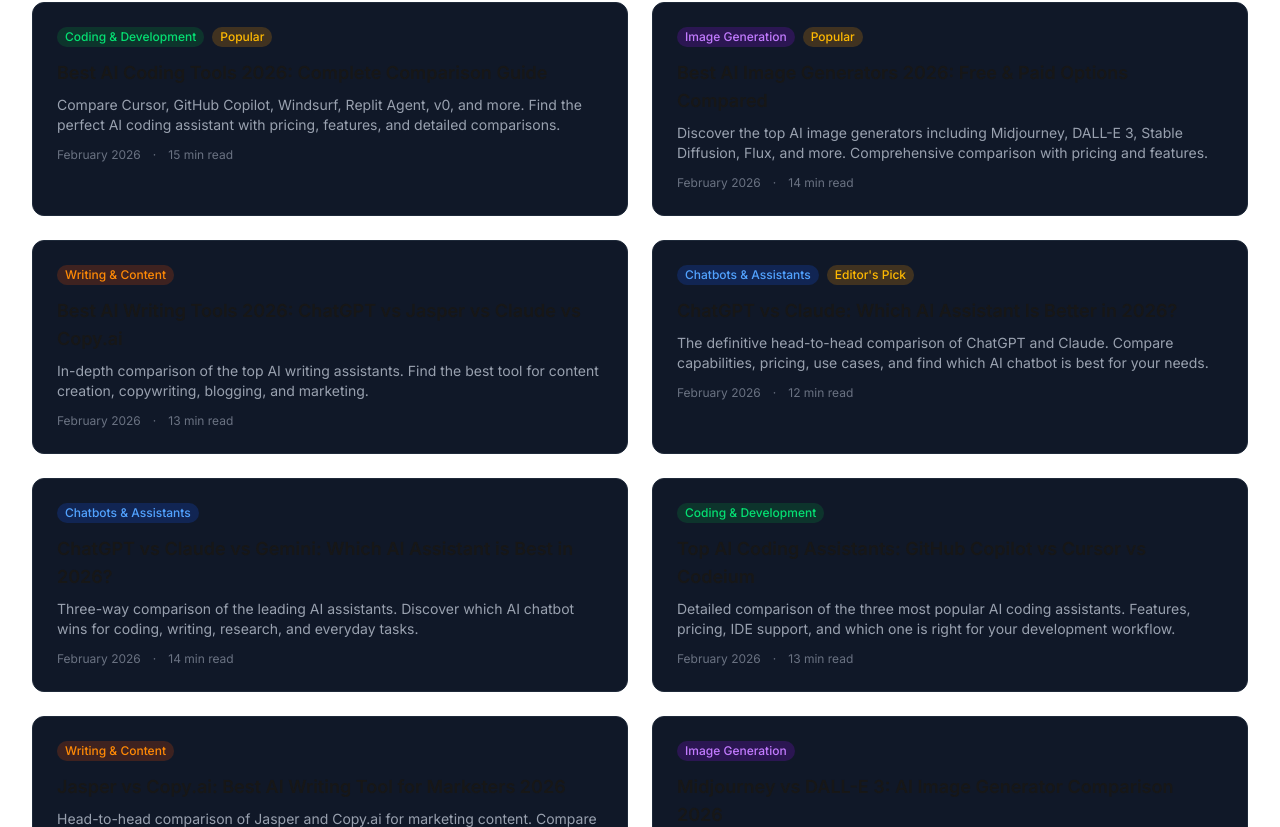
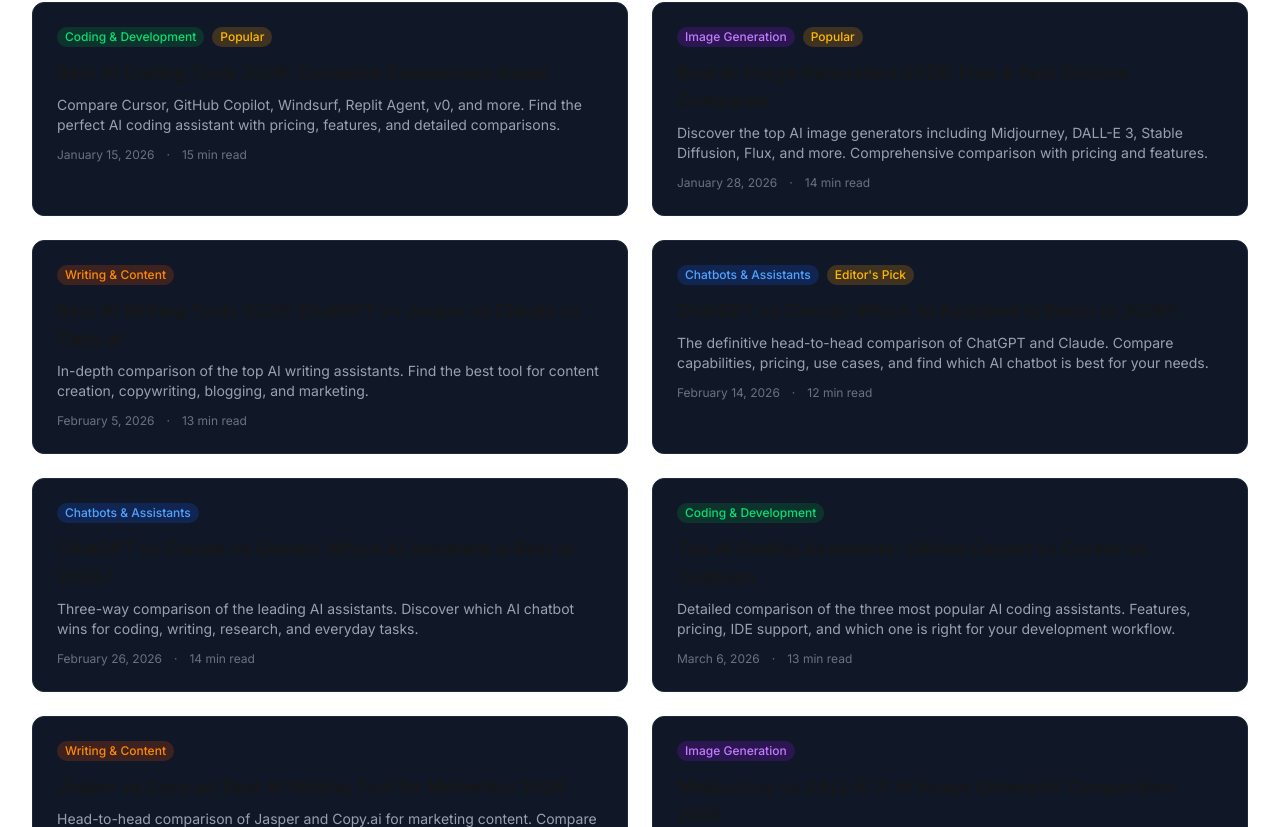
Before and after one commit to shibley/aisotools, a Next.js app: page /blog in a window 1280 px wide. Shown: the part 733-1560 px from the top of the page. Built offline with nearby package versions, Linux system fonts and the light colour scheme.

Commit message:
Space out blog dates (Jan-Mar 2026) instead of all February, update individual post dates

```diff
--- a/src/app/blog/best-ai-coding-tools-2026/page.tsx
+++ b/src/app/blog/best-ai-coding-tools-2026/page.tsx
@@ -368,7 +368,7 @@
         </p>
         <div className="flex flex-wrap gap-2 mt-6">
           <span className="bg-blue-600/20 text-blue-400 px-3 py-1 rounded-full text-sm">
-            Updated February 2026
+            Updated January 2026
           </span>
           <span className="bg-gray-800 text-gray-400 px-3 py-1 rounded-full text-sm">
             12 Tools Reviewed
--- a/src/app/blog/best-ai-image-generators-2026/page.tsx
+++ b/src/app/blog/best-ai-image-generators-2026/page.tsx
@@ -368,7 +368,7 @@
         </p>
         <div className="flex flex-wrap gap-2 mt-6">
           <span className="bg-blue-600/20 text-blue-400 px-3 py-1 rounded-full text-sm">
-            Updated February 2026
+            Updated January 2026
           </span>
           <span className="bg-gray-800 text-gray-400 px-3 py-1 rounded-full text-sm">
             12 Tools Reviewed
--- a/src/app/blog/github-copilot-vs-cursor-vs-codeium/page.tsx
+++ b/src/app/blog/github-copilot-vs-cursor-vs-codeium/page.tsx
@@ -225,7 +225,7 @@
         </p>
         <div className="flex flex-wrap gap-2 mt-6">
           <span className="bg-blue-600/20 text-blue-400 px-3 py-1 rounded-full text-sm">
-            Updated February 2026
+            Updated March 2026
           </span>
           <span className="bg-gray-800 text-gray-400 px-3 py-1 rounded-full text-sm">
             14 min read
--- a/src/app/blog/jasper-vs-copy-ai/page.tsx
+++ b/src/app/blog/jasper-vs-copy-ai/page.tsx
@@ -210,7 +210,7 @@
         </p>
         <div className="flex flex-wrap gap-2 mt-6">
           <span className="bg-blue-600/20 text-blue-400 px-3 py-1 rounded-full text-sm">
-            Updated February 2026
+            Updated March 2026
           </span>
           <span className="bg-gray-800 text-gray-400 px-3 py-1 rounded-full text-sm">
             Marketing Tools Comparison
--- a/src/app/blog/midjourney-vs-dall-e/page.tsx
+++ b/src/app/blog/midjourney-vs-dall-e/page.tsx
@@ -188,7 +188,7 @@
         </p>
         <div className="flex flex-wrap gap-2 mt-6">
           <span className="bg-blue-600/20 text-blue-400 px-3 py-1 rounded-full text-sm">
-            Updated February 2026
+            Updated March 2026
           </span>
           <span className="bg-gray-800 text-gray-400 px-3 py-1 rounded-full text-sm">
             Visual Arts Comparison
--- a/src/app/blog/midjourney-vs-dalle-vs-stable-diffusion/page.tsx
+++ b/src/app/blog/midjourney-vs-dalle-vs-stable-diffusion/page.tsx
@@ -224,7 +224,7 @@
         </p>
         <div className="flex flex-wrap gap-2 mt-6">
           <span className="bg-blue-600/20 text-blue-400 px-3 py-1 rounded-full text-sm">
-            Updated February 2026
+            Updated March 2026
           </span>
           <span className="bg-gray-800 text-gray-400 px-3 py-1 rounded-full text-sm">
             12 min read
--- a/src/app/blog/page.tsx
+++ b/src/app/blog/page.tsx
@@ -44,7 +44,7 @@
       "Compare Cursor, GitHub Copilot, Windsurf, Replit Agent, v0, and more. Find the perfect AI coding assistant with pricing, features, and detailed comparisons.",
     category: "Coding & Development",
     categorySlug: "coding",
-    date: "February 2026",
+    date: "January 15, 2026",
     readTime: "15 min read",
     badge: "Popular",
   },
@@ -55,7 +55,7 @@
       "Discover the top AI image generators including Midjourney, DALL-E 3, Stable Diffusion, Flux, and more. Comprehensive comparison with pricing and features.",
     category: "Image Generation",
     categorySlug: "image-generation",
-    date: "February 2026",
+    date: "January 28, 2026",
     readTime: "14 min read",
     badge: "Popular",
   },
@@ -66,7 +66,7 @@
       "In-depth comparison of the top AI writing assistants. Find the best tool for content creation, copywriting, blogging, and marketing.",
     category: "Writing & Content",
     categorySlug: "writing",
-    date: "February 2026",
+    date: "February 5, 2026",
     readTime: "13 min read",
   },
   {
@@ -76,7 +76,7 @@
       "The definitive head-to-head comparison of ChatGPT and Claude. Compare capabilities, pricing, use cases, and find which AI chatbot is best for your needs.",
     category: "Chatbots & Assistants",
     categorySlug: "chatbots",
-    date: "February 2026",
+    date: "February 14, 2026",
     readTime: "12 min read",
     badge: "Editor's Pick",
   },
@@ -87,7 +87,7 @@
       "Three-way comparison of the leading AI assistants. Discover which AI chatbot wins for coding, writing, research, and everyday tasks.",
     category: "Chatbots & Assistants",
     categorySlug: "chatbots",
-    date: "February 2026",
+    date: "February 26, 2026",
     readTime: "14 min read",
   },
   {
@@ -97,7 +97,7 @@
       "Detailed comparison of the three most popular AI coding assistants. Features, pricing, IDE support, and which one is right for your development workflow.",
     category: "Coding & Development",
     categorySlug: "coding",
-    date: "February 2026",
+    date: "March 6, 2026",
     readTime: "13 min read",
   },
   {
@@ -107,7 +107,7 @@
       "Head-to-head comparison of Jasper and Copy.ai for marketing content. Compare pricing, features, templates, and find the best AI writing tool for your team.",
     category: "Writing & Content",
     categorySlug: "writing",
-    date: "February 2026",
+    date: "March 15, 2026",
     readTime: "11 min read",
   },
   {
@@ -117,7 +117,7 @@
       "Compare Midjourney and DALL-E 3 across image quality, pricing, features, and use cases. Find out which AI image generator is best for your creative projects.",
     category: "Image Generation",
     categorySlug: "image-generation",
-    date: "February 2026",
+    date: "March 22, 2026",
     readTime: "11 min read",
   },
   {
@@ -127,7 +127,7 @@
       "Three-way showdown of the most popular AI image generators. Compare quality, pricing, customization, and find the best tool for your creative workflow.",
     category: "Image Generation",
     categorySlug: "image-generation",
-    date: "February 2026",
+    date: "March 30, 2026",
     readTime: "15 min read",
     badge: "Popular",
   },
```
